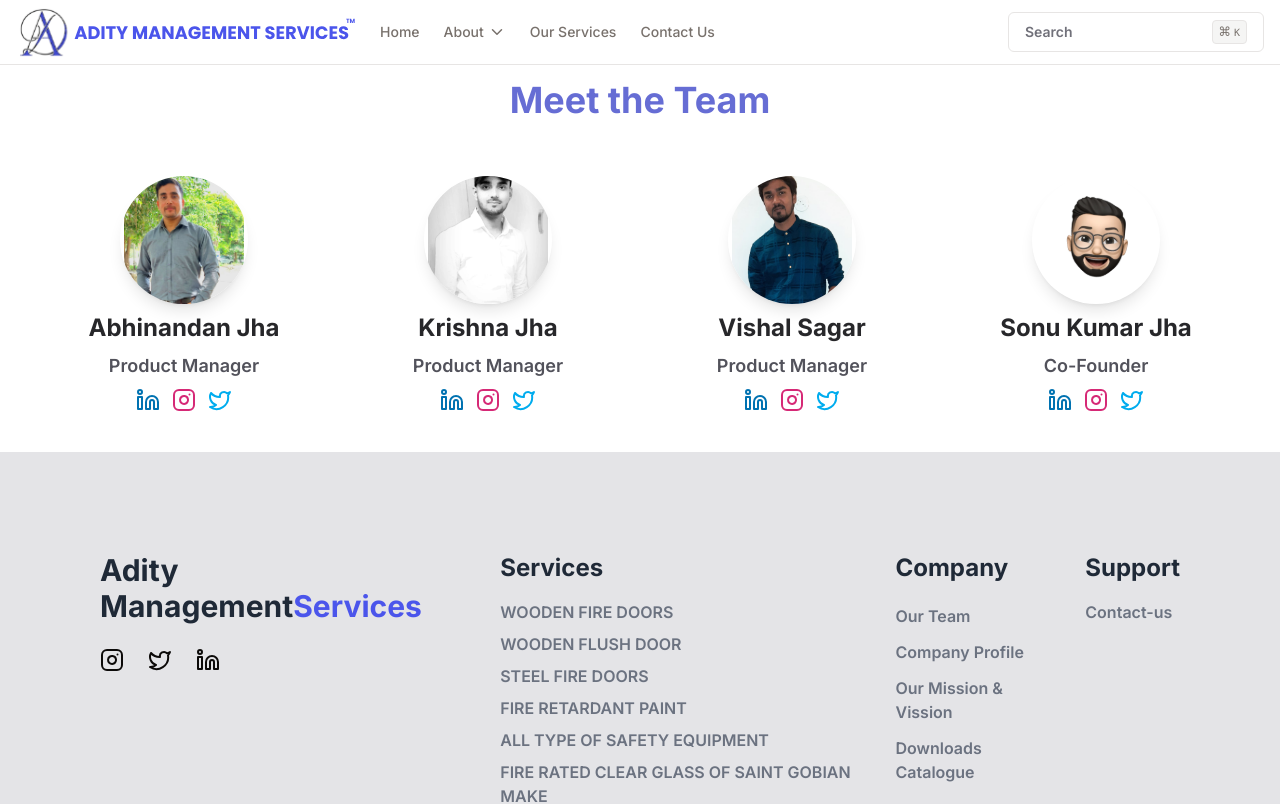
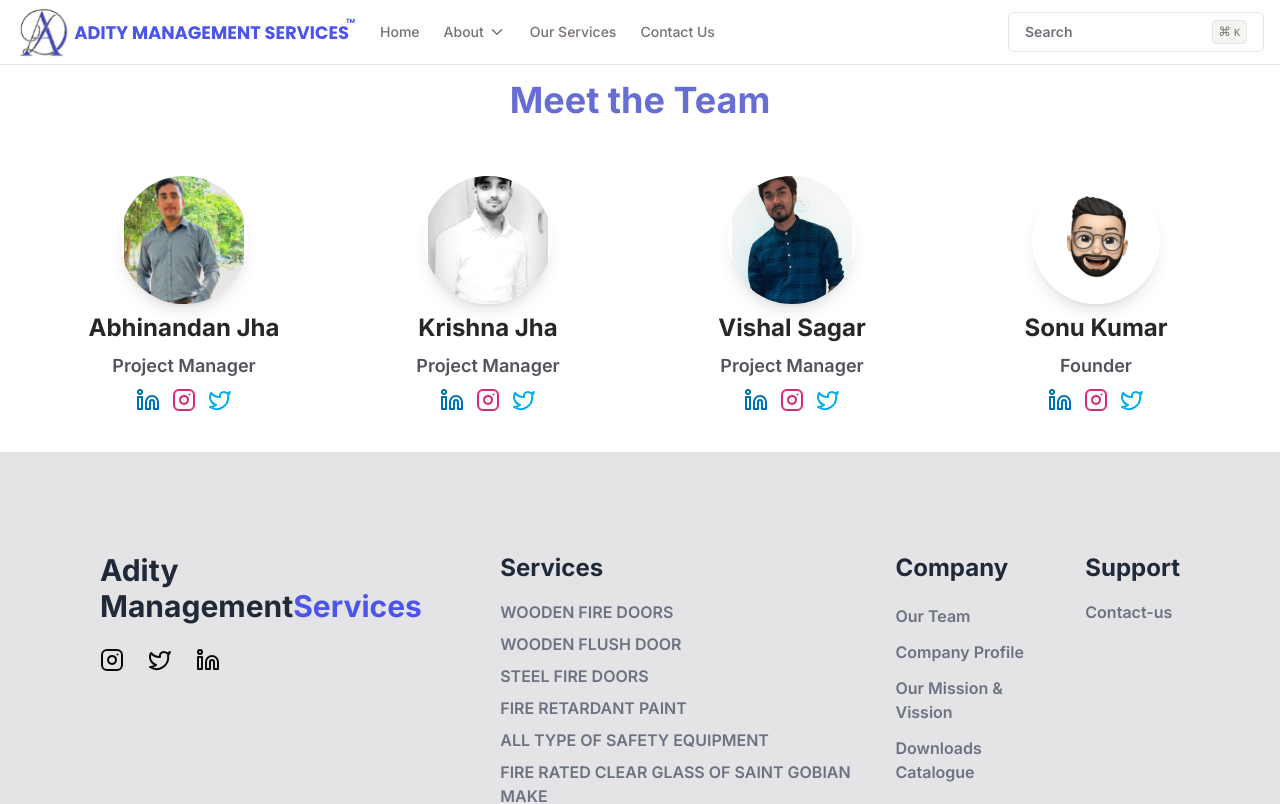
Before and after one commit to Aestheticsuraj234/Adity-Management-Services, a Next.js app: page /About/Our-Team in a window 1280 px wide. Shown: the top 804 px of the page. Built offline with nearby package versions, Linux system fonts and the light colour scheme.

Commit message:
minor-changes

```diff
--- a/app/(main)/(routes)/OurServices/page.tsx
+++ b/app/(main)/(routes)/OurServices/page.tsx
@@ -38,7 +38,7 @@
   },
   {
     id: 6,
-    title: "FIRE RATED CLEAR GLASS OF SAINT GOBIAN MAKE",
+    title: "FIRE RATED CLEAR GLASS OF SAINT GOBIAN MAKE / Schoot",
     description: "Saint Gobain's transparent fire-rated glass for added security.",
     image: "/images/glass-water.svg",
   },
--- a/components/profile-circle.tsx
+++ b/components/profile-circle.tsx
@@ -20,7 +20,7 @@
   {
     id: 1,
     name: 'Abhinandan Jha',
-    position: 'Product Manager',
+    position: 'Project Manager',
     image: '/Profile3.jpeg',
     linkedin: 'https://www.linkedin.com/',
     instagram: 'https://www.instagram.com/',
@@ -30,7 +30,7 @@
   {
     id: 2,
     name: 'Krishna Jha',
-    position: 'Product Manager',
+    position: 'Project Manager',
     image: '/Profile1.jpeg',
     linkedin: 'https://www.linkedin.com/',
     instagram: 'https://www.instagram.com/',
@@ -40,7 +40,7 @@
   {
     id: 3,
     name: 'Vishal Sagar',
-    position: 'Product Manager',
+    position: 'Project Manager',
     image: '/Profile2.jpeg',
     linkedin: 'https://www.linkedin.com/',
     instagram: 'https://www.instagram.com/',
@@ -49,8 +49,8 @@
   },
   {
     id: 4,
-    name: 'Sonu Kumar Jha',
-    position: 'Co-Founder',
+    name: 'Sonu Kumar',
+    position: 'Founder',
     image: '/images/profilepi.svg',
     linkedin: 'https://www.linkedin.com/',
     instagram: 'https://www.instagram.com/',
```
